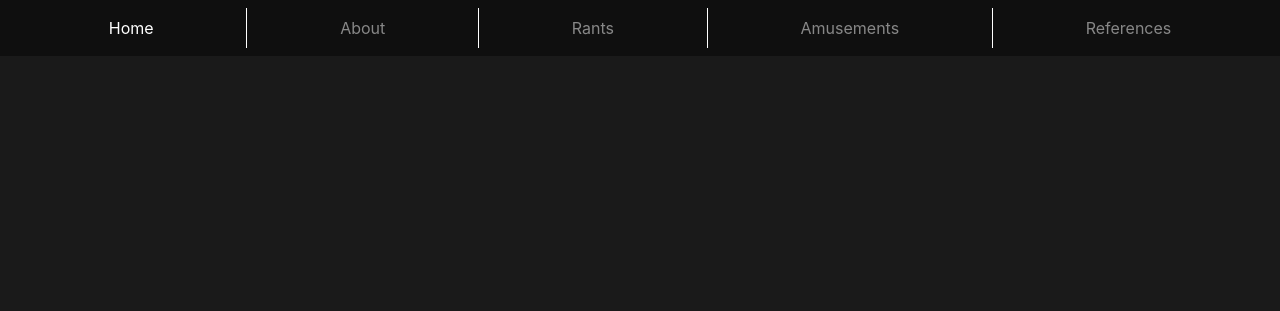
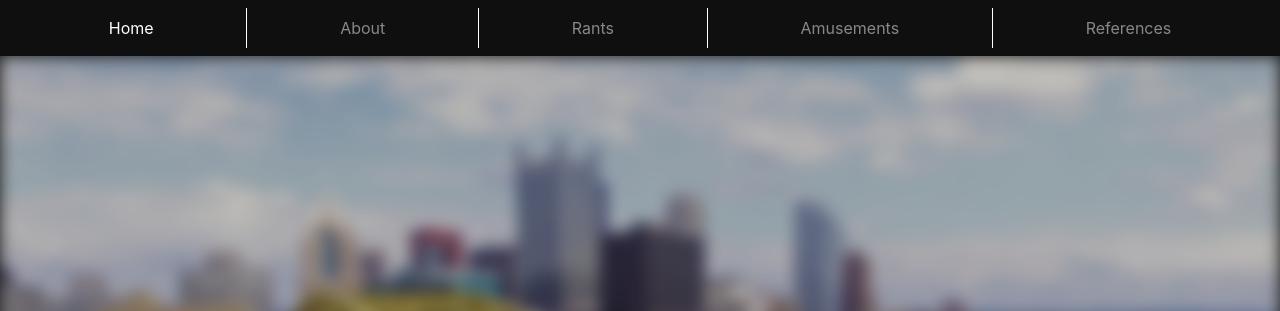
Before and after one commit to auhsoja/jabrams-website, a website: page index.html in a window 1280 px wide. Shown: the top 311 px of the page. Drawn offline with nearby package versions, Linux system fonts and the light colour scheme.

Commit message:
add new background img assets

```diff
--- a/css/basic-style.css
+++ b/css/basic-style.css
@@ -13,6 +13,24 @@
     --expand-height-time: 1s;
     --inter-animation-antidelay: 0.25s;
     --fade-in-title-text-time: 2s;
+}
+
+.pgh-bg {
+    background-image: url("../assets/pittsburgh.png");
+}
+
+.blur-bg-img {
+    position: fixed;
+    filter: blur(8px);
+    -webkit-filter: blur(8px);
+
+    opacity: 0.75;
+    height: 100%;
+    width: 100%;
+    z-index: 1;
+    background-position: center;
+    background-repeat: no-repeat;
+    background-size: cover;
 }
 
 .header-quote {
@@ -172,7 +190,7 @@ footer img {
     display: flex;
     justify-content: center;
     z-index: -1;
-    height: 100vh;
+    height: 80vh;
     width: 100%;
 }
 
--- a/index.html
+++ b/index.html
@@ -51,6 +51,7 @@
     <!------------------------->
     <div class="body-background">
     <div class="animation-spacing">
+        <div class="pgh-bg blur-bg-img"></div>
         <div class="animated-title-borders">
             <div class="animated-title-box">
                 <div class="animated-title">
@@ -60,7 +61,7 @@
         </div>
     </div>
     <div class="content-area">
-    <h1 class="title text-center">Welcome, To My Special Hell<sup class="ref-cite">[<a href="references.html#undertale-hell">ref</a>]</sup></h1>
+    <h1 class="title text-center">Welcome to my humble corner of cyberspace!</h1>
     <div class="container-fluid">
         <div class="row">
             <div class="col-1"></div>
```
Also changed, not shown: assets/CMU-outside.jpg (added), assets/CMU.jpg (added), assets/pittsburgh.png (added).
